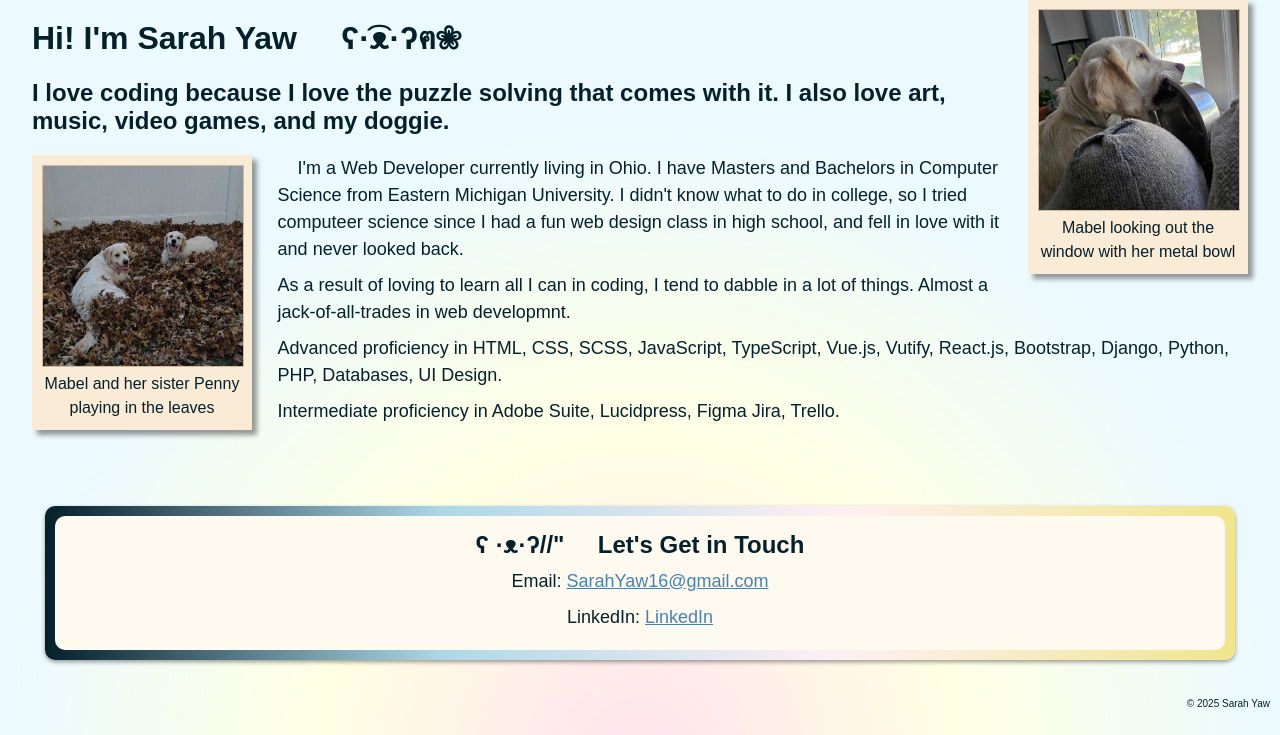
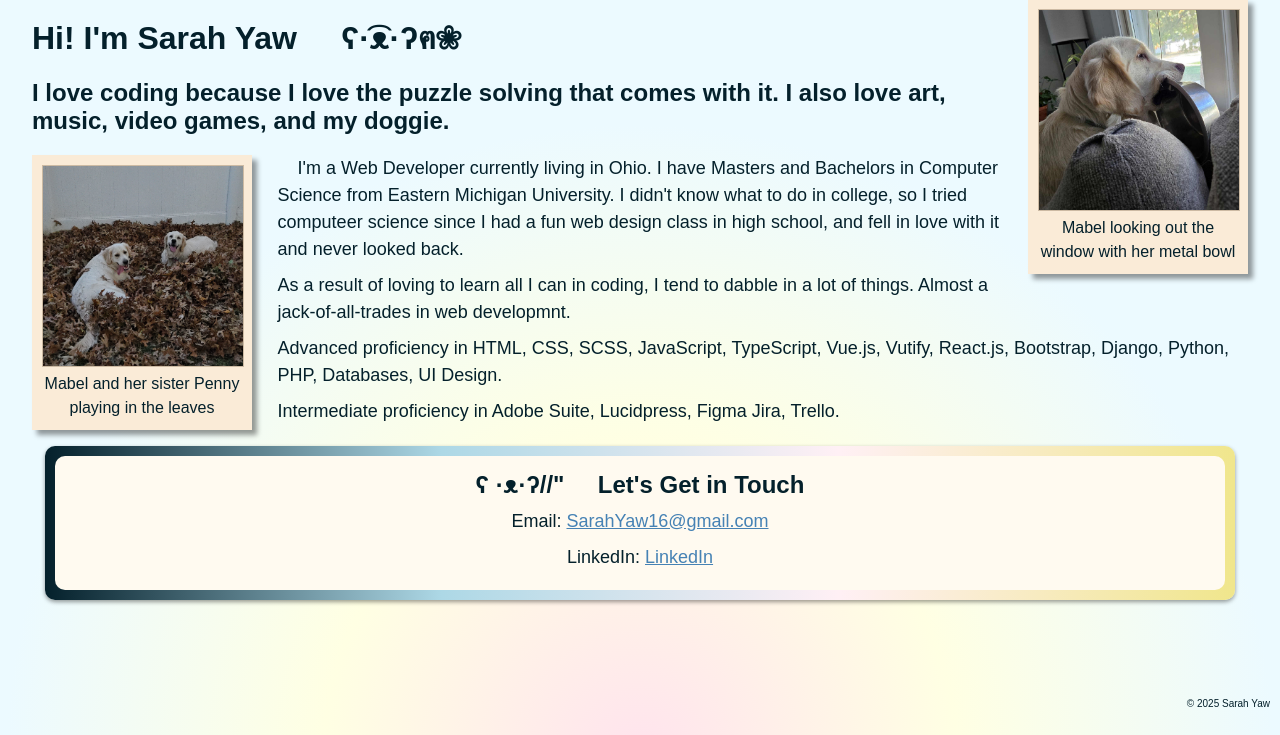
Before and after one commit to SarahYaw/PortfolioSite, a Flask app: page / in a window 1280 px wide. Shown: the part 81-816 px from the top of the page. Run offline with Flask 3, Linux system fonts and the light colour scheme.

Commit message:
more styling

```diff
--- a/website/static/modules/carousel.css
+++ b/website/static/modules/carousel.css
@@ -27,7 +27,7 @@
       margin: 20px;
       height: fit-content;
       width: min-content;
-      max-height: 50%;
+      max-height: 55vh;
       max-width: 70vw;
 
       img {
--- a/website/static/styles.css
+++ b/website/static/styles.css
@@ -107,6 +107,8 @@ main a {
     box-shadow: 0 2px 4px rgba(0, 0, 0, 0.4);
     border-radius: 10px;
     padding: 10px;
+    margin-top: 2vh;
+    clear: both;
 }
 .contact {
     text-align: center;
--- a/website/templates/about.html
+++ b/website/templates/about.html
@@ -36,7 +36,6 @@
                     var rect = subheader.getBoundingClientRect();
                     console.log(rect.bottom)
                     cards.forEach((card) => {
-                        console.log(card)
                         card.style.top = parseInt(rect.bottom) + 'px'
                     })
                 </script>
--- a/website/templates/index.html
+++ b/website/templates/index.html
@@ -10,12 +10,10 @@
         <img src="..\static\assets\pennyMabelLeaves.jpg" alt="Penny and Mabel laying in a pile of leaves">
         <p>Mabel and her sister Penny playing in the leaves</p>
     </div>
-    <p> &nbsp; &nbsp; I'm a Web Developer currently living in Ohio. I have Masters and Bachelors in Computer Science from Eastern Michigan University. I didn't know what to do in college, so I tried computeer science since I had a fun web design class in high school, and fell in love with it and never looked back.</p>
-    <p>As a result of loving to learn all I can in coding, I tend to dabble in a lot of things. Almost a jack-of-all-trades in web developmnt.</p>
-    <p>Advanced proficiency in HTML, CSS, SCSS, JavaScript, TypeScript, Vue.js, Vutify, React.js, Bootstrap, Django, Python, PHP, Databases, UI Design.</p>
-    <p>Intermediate proficiency in Adobe Suite, Lucidpress, Figma Jira, Trello.</p>
-    <p>&nbsp;</p>
-    <p>&nbsp;</p>
+        <p> &nbsp; &nbsp; I'm a Web Developer currently living in Ohio. I have Masters and Bachelors in Computer Science from Eastern Michigan University. I didn't know what to do in college, so I tried computeer science since I had a fun web design class in high school, and fell in love with it and never looked back.</p>
+        <p>As a result of loving to learn all I can in coding, I tend to dabble in a lot of things. Almost a jack-of-all-trades in web developmnt.</p>
+        <p>Advanced proficiency in HTML, CSS, SCSS, JavaScript, TypeScript, Vue.js, Vutify, React.js, Bootstrap, Django, Python, PHP, Databases, UI Design.</p>
+        <p>Intermediate proficiency in Adobe Suite, Lucidpress, Figma Jira, Trello.</p>
     <div class="contact-border">
         <div class="contact">
             <h2>ʕ ·ᴥ·ʔ//" &nbsp; &nbsp; Let's Get in Touch</h2>
```
